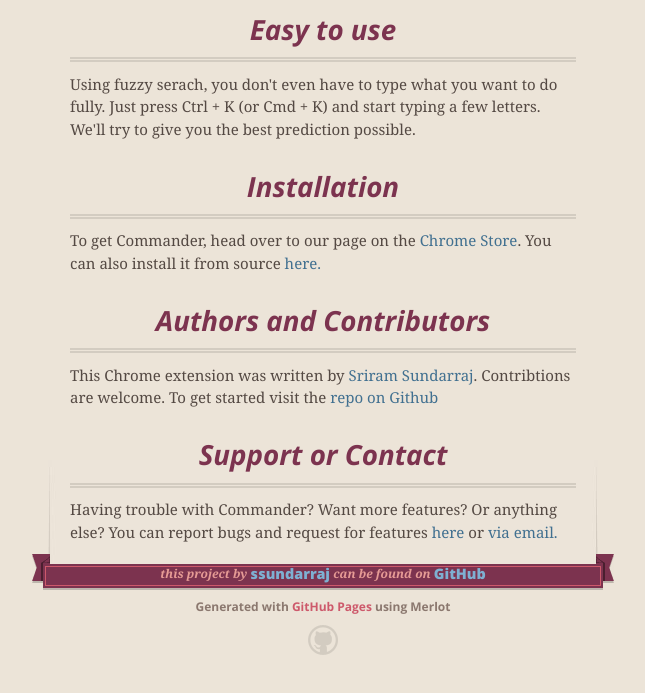
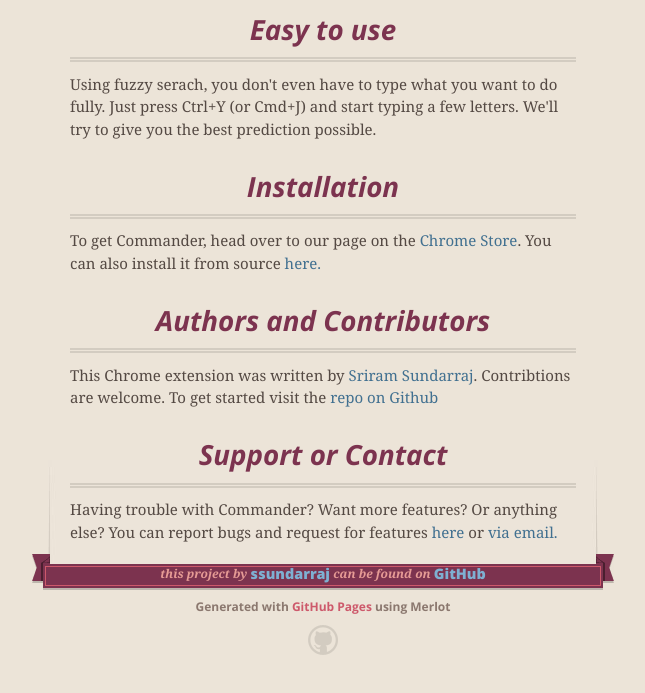
Before and after one commit to ssundarraj/commander, a plain HTML site: page index.html in a window 1280 px wide. Shown: the part 974-1667 px from the top of the page, without its empty margins (317-962 px from the left). Drawn offline with nearby package versions, Linux system fonts and the light colour scheme.

Commit message:
Update shortcut.

```diff
--- a/index.html
+++ b/index.html
@@ -61,7 +61,7 @@
 <h3>
 <a id="designer-templates" class="anchor" href="#use" aria-hidden="true"><span aria-hidden="true" class="octicon octicon-link"></span></a>Easy to use</h3>
 
-<p>Using fuzzy serach, you don't even have to type what you want to do fully. Just press Ctrl + K (or Cmd + K) and start typing a few letters. We'll try to give you the best prediction possible.</p>
+<p>Using fuzzy serach, you don't even have to type what you want to do fully. Just press Ctrl+Y (or Cmd+J) and start typing a few letters. We'll try to give you the best prediction possible.</p>
 
 <h3>
 <a id="creating-pages-manually" class="anchor" href="#installation" aria-hidden="true"><span aria-hidden="true" class="octicon octicon-link"></span></a>Installation</h3>
```
